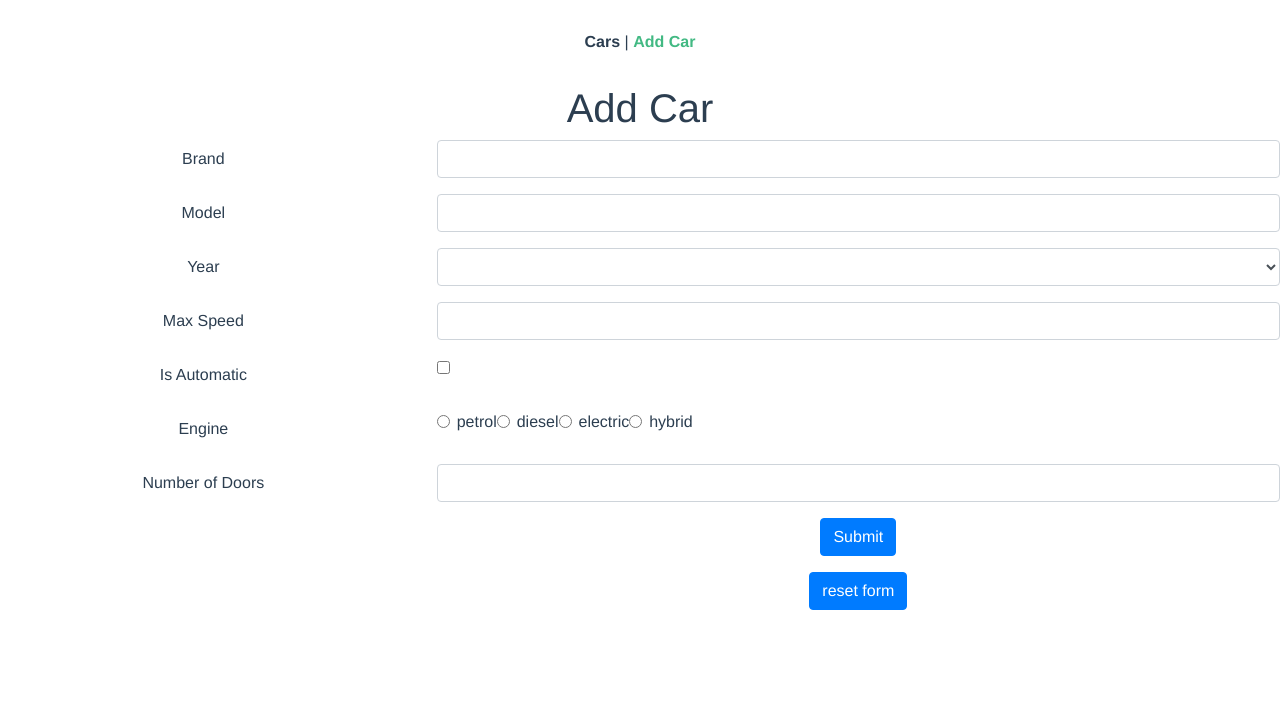
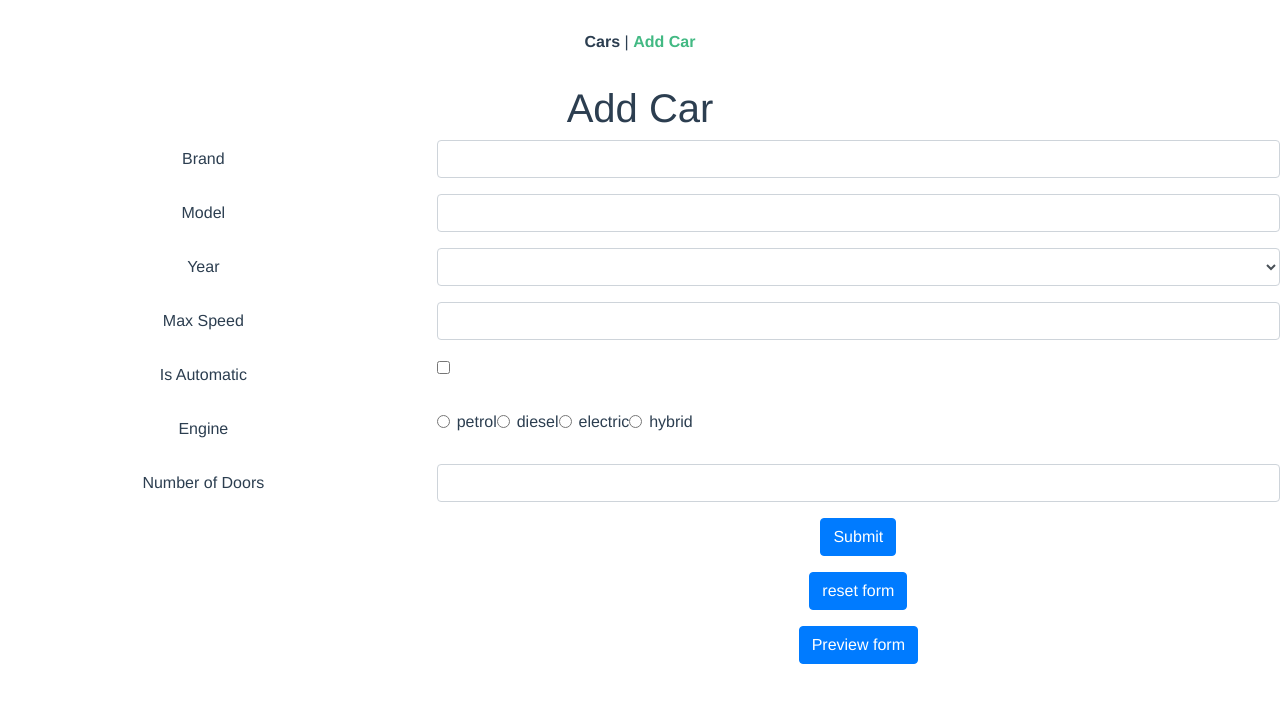
Before and after one commit to DusanJankovic877/cars-app, a Vue app: page /add in a window 1280 px wide. Shown: the top 702 px of the page. Built offline with nearby package versions, Linux system fonts and the light colour scheme.

Commit message:
implemented previw form button

```diff
--- a/src/components/AddCar.vue
+++ b/src/components/AddCar.vue
@@ -11,6 +11,7 @@
         </div>
       </div>
     </div>
+
     <div class="form-group row">
       <label for="model" class="col-4 col-form-label">Model</label>
       <div class="col-8">
@@ -19,15 +20,13 @@
         </div>
       </div>
     </div>
+
     <div class="form-group row">
       <label for="year" class="col-4 col-form-label">Year</label>
       <div class="col-8">
         <div class="input-group">
-
           <select class="form-control" v-model="car.year">
-
             <option v-for="year in yearsArray" :key="year">{{year}}</option>
-
           </select>
         </div>
         </div>
@@ -51,28 +50,30 @@
     <div class="form-group row">
       <label for="checkbox" class="col-4 col-form-label">Engine</label>
       <div class="col-8">
+
         <div class="input-group">
           <div class="form-check">
             <input class="form-check-input" type="radio" id="petrol" value="petrol" v-model="car.engine">
             <label class="form-check-label" for="petrol">petrol</label>
           </div>
+
           <div class="form-check">
-
             <input class="form-check-input" type="radio" id="diesel" value="diesel" v-model="car.engine">
             <label class="form-check-label" for="diesel">diesel</label>
           </div>
+
           <div class="form-check">
+            <input class="form-check-input" type="radio" id="electric" value="electric" v-model="car.engine">
+            <label class="form-check-label" for="electric">electric</label>
+          </div>
 
-                    <input class="form-check-input" type="radio" id="electric" value="electric" v-model="car.engine"></div>
-                    <label class="form-check-label" for="electric">electric</label>
           <div class="form-check">
-
             <input class="form-check-input" type="radio" id="hybrid" value="hybrid" v-model="car.engine"></div>
             <label class="form-check-label" for="hybrid">hybrid</label>
-
           </div>
       </div>
     </div>
+
     <div class="form-group row">
       <label for="numberOfDoors" class="col-4 col-form-label">Number of Doors</label>
       <div class="col-8">
@@ -81,17 +82,26 @@
         </div>
       </div>
     </div>
+
     <div class="form-group row">
       <div class="offset-4 col-8">
         <button name="submit" type="submit" class="btn btn-primary">Submit</button>
       </div>
     </div>
   </form>
+  <!-- RESET FORM -->
   <div class="form-group row">
       <div class="offset-4 col-8">
           <button @click="resetForm" name="submit" type="submit" class="btn btn-primary">reset form</button>
       </div>
   </div>
+  <!-- PREVIEW FORM -->
+  <div class="form-group row">
+      <div class="offset-4 col-8">
+          <button @click="previewForm" name="submit" type="submit" class="btn btn-primary">Preview form</button>
+      </div>
+  </div>
+
 </div>
 </template>
 
@@ -133,6 +143,16 @@ methods: {
     },
     resetForm(){
       return this.car =  {}
+    },
+    previewForm(){
+      alert(this.car.brand + ' ' +
+      this.car.model + ' ' +
+      this.car.year + ' ' +
+      this.car.maxSpeed + ' ' +
+      this.car.isAutomatic + ' ' +
+      this.car.engine + ' ' +
+      this.car.numberOfDoors )
+
     }
 
 
```
Lines whose indentation alone changed are shown as unchanged.
